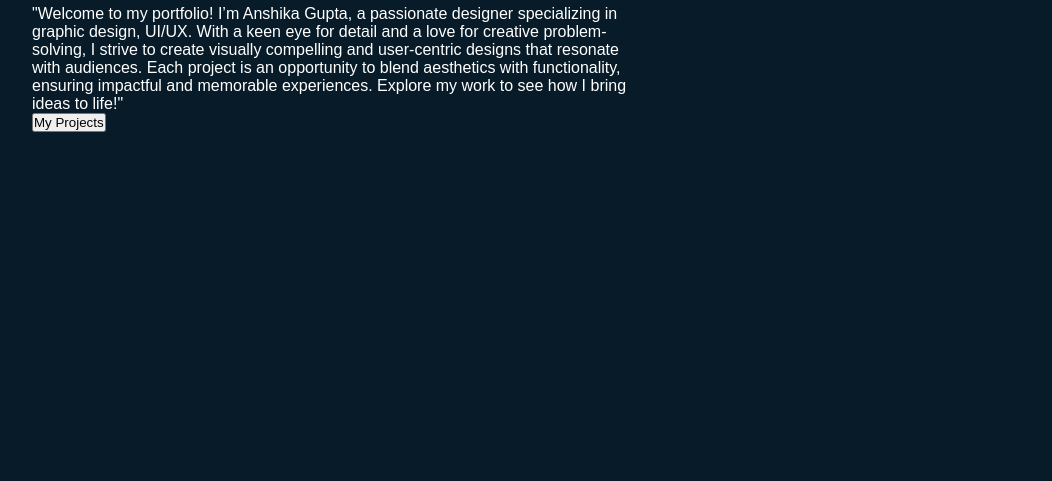
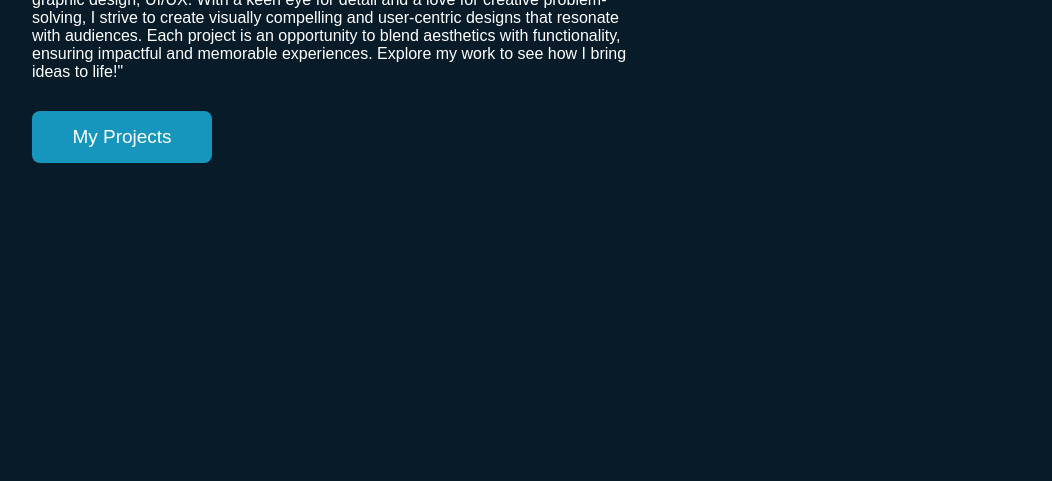
Before and after one commit to Anshika49/Portfolio, a plain HTML site: page index.html in a window 1280 px wide. Shown: the part 319-800 px from the top of the page, without its empty margins (96-1148 px from the left). Drawn offline with Linux system fonts and the light colour scheme.

Commit message:
button styling

```diff
--- a/index.html
+++ b/index.html
@@ -22,7 +22,7 @@
             <h3> Designer</h3>
             <p>"Welcome to my portfolio! I’m Anshika Gupta, a passionate designer specializing in graphic design, UI/UX. With a keen eye for detail and a love for creative problem-solving, I strive to create visually compelling and user-centric designs that resonate with audiences. Each project is an opportunity to blend aesthetics with functionality, ensuring impactful and memorable experiences. Explore my work to see how I bring ideas to life!"</p>
        <div class="s">
-        <button class="a"><span>My Projects</span></button>
+        <button><span>My Projects</span></button>
        </div>
         </div>
     </section>
--- a/style.css
+++ b/style.css
@@ -24,6 +24,7 @@ body{
     color:white;
     text-decoration: none;
     font-weight: 600;
+    margin-top: 5px;
 }
 .navbar a{
     font-size: 18px;
@@ -63,3 +64,44 @@ body{
     font-size: 16px;
     margin-top:15px;
 }
+.home-content .s{
+    display: flex;
+    justify-content: space-between;
+}
+button {
+    border-radius: 8px;
+    background-color: #1796bd;
+    border: none;
+    color: #FFFFFF;
+    text-align: center;
+    font-size: 19px;
+    padding: 15px;
+    width: 180px;
+    transition: all 0.5s;
+     margin-top:30px;
+  }
+
+  .s span {
+    cursor: pointer;
+    display: inline-block;
+    position: relative;
+    transition: 0.5s;
+  }
+
+  .s span:after {
+    content: '\00bb';
+    position: absolute;
+    opacity: 0;
+    top: 0;
+    right: 10px;
+    transition: 0.5s;
+  }
+
+  .s:hover span {
+    padding-right: 25px;
+  }
+
+  .s:hover span:after {
+    opacity: 1;
+    right: 0;
+  }
```
